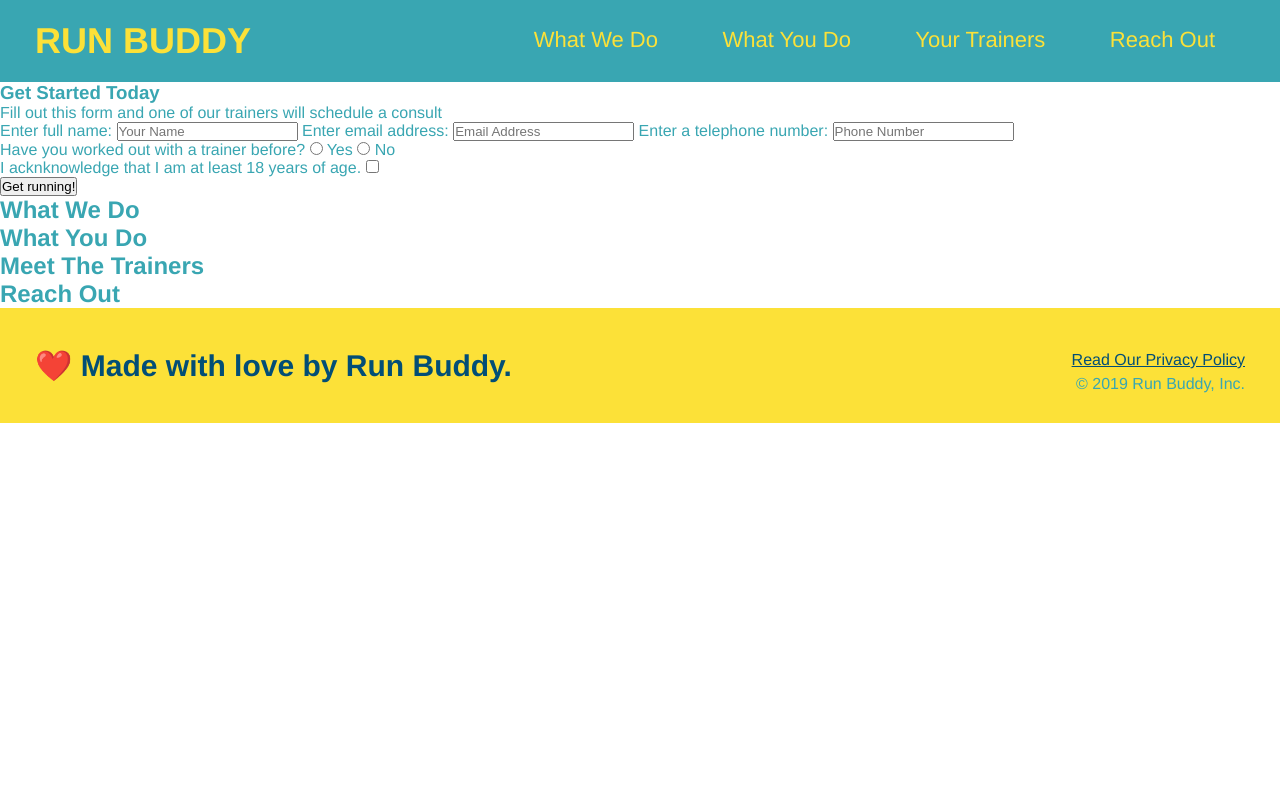
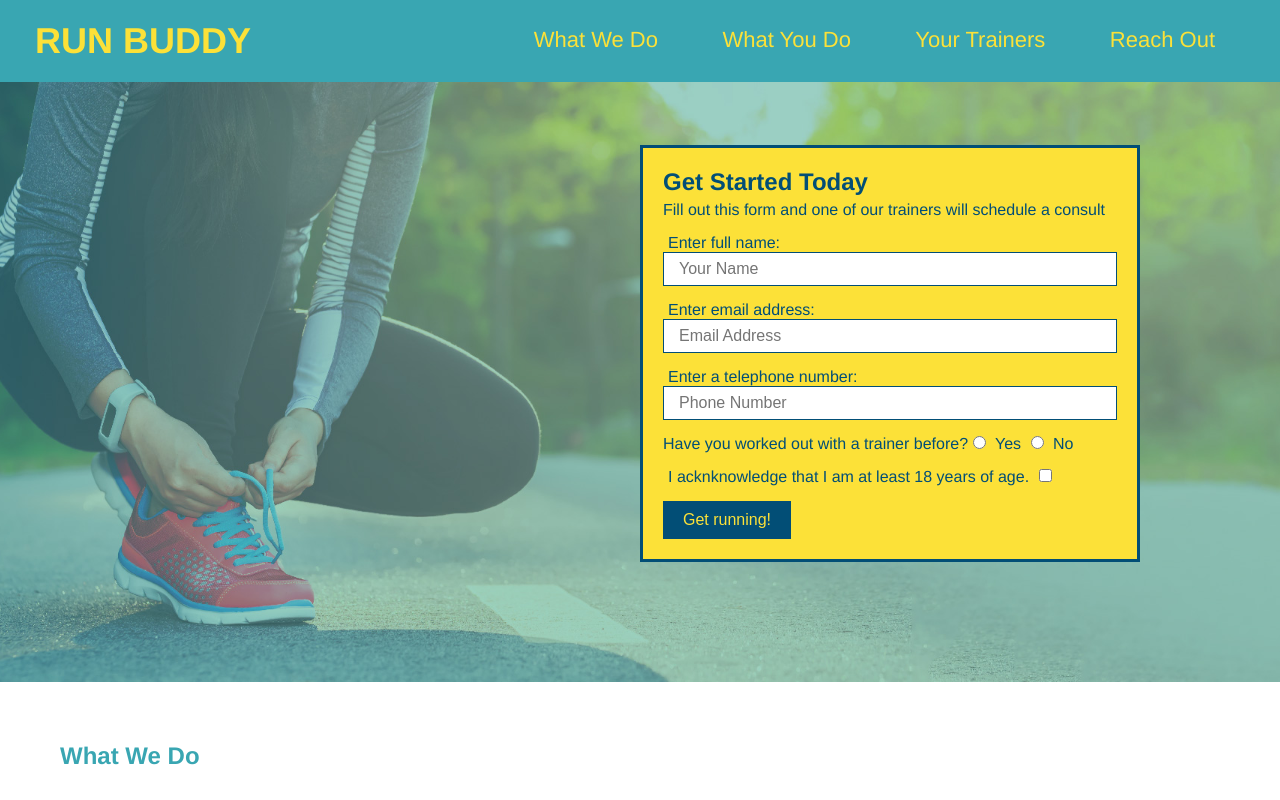
Before and after one commit to JonathanGibbings/run-buddy, a plain HTML site: page index.html in a window 1280 px wide. Shown: the top 800 px of the page. Drawn offline with Linux system fonts and the light colour scheme.

Commit message:
form complete

```diff
--- a/assets/css/style.css
+++ b/assets/css/style.css
@@ -65,3 +65,57 @@ footer div {
 footer a {
   color: #024e76;
 }
+
+section {
+    padding: 60px;
+}
+
+.hero {
+    background-image: url("../images/hero-bg.jpg");
+    height: 600px;
+    background-size: cover;
+    background-position: center;
+    position: relative;
+}
+
+.hero-form {
+    background-color: #fce138;
+    padding: 20px;
+    width: 500px;
+    color: #024e76;
+    border: solid 3px #024e76;
+    position: absolute;
+    bottom: 120px;
+    right: 140px;
+}
+
+h3 {
+    font-size: 24px;
+    margin: 0px;
+}
+
+.hero-form p {
+    margin: 5px 0 15px 0;
+}
+
+.form-input {
+    border: 1px solid #024e76;
+    display: block;
+    padding: 7px 15px;
+    font-size: 16px;
+    color: #024e76;
+    width: 100%;
+    margin-bottom: 15px;
+}
+
+.hero-form label {
+    margin: 0 5px;
+}
+
+button {
+    color: #fce138;
+    background-color: #024e76;
+    border: none;
+    padding: 10px 20px;
+    font-size: 16px;
+}
--- a/index.html
+++ b/index.html
@@ -37,18 +37,18 @@
   </header>
 
   <!-- hero/jumbotron -->
-  <section>
-    <div>
+  <section class="hero">
+    <div class="hero-form">
         <h3>Get Started Today</h3>
         <p>Fill out this form and one of our trainers will schedule a consult</p>
         <!--Add from element -->
         <form>
             <label for="name">Enter full name:</label>
-            <input type="text" placeholder="Your Name" name="name" id="name" />
+            <input type="text" placeholder="Your Name" name="name" id="name" class="form-input"/>
             <label for="email">Enter email address:</label>
-            <input type="email" placeholder="Email Address" name="email" id="email" />
+            <input type="email" placeholder="Email Address" name="email" id="email" class="form-input"/>
             <label for="phone">Enter a telephone number:</label>
-            <input type="tel" placeholder="Phone Number" name="phone" id="phone" />
+            <input type="tel" placeholder="Phone Number" name="phone" id="phone" class="form-input"/>
             <p>
                 Have you worked out with a trainer before?
                 <input type="radio" name="trainer-confirm" id="trainer-yes" />
```
Also changed, not shown: assets/images/hero-bg.jpg (added).
